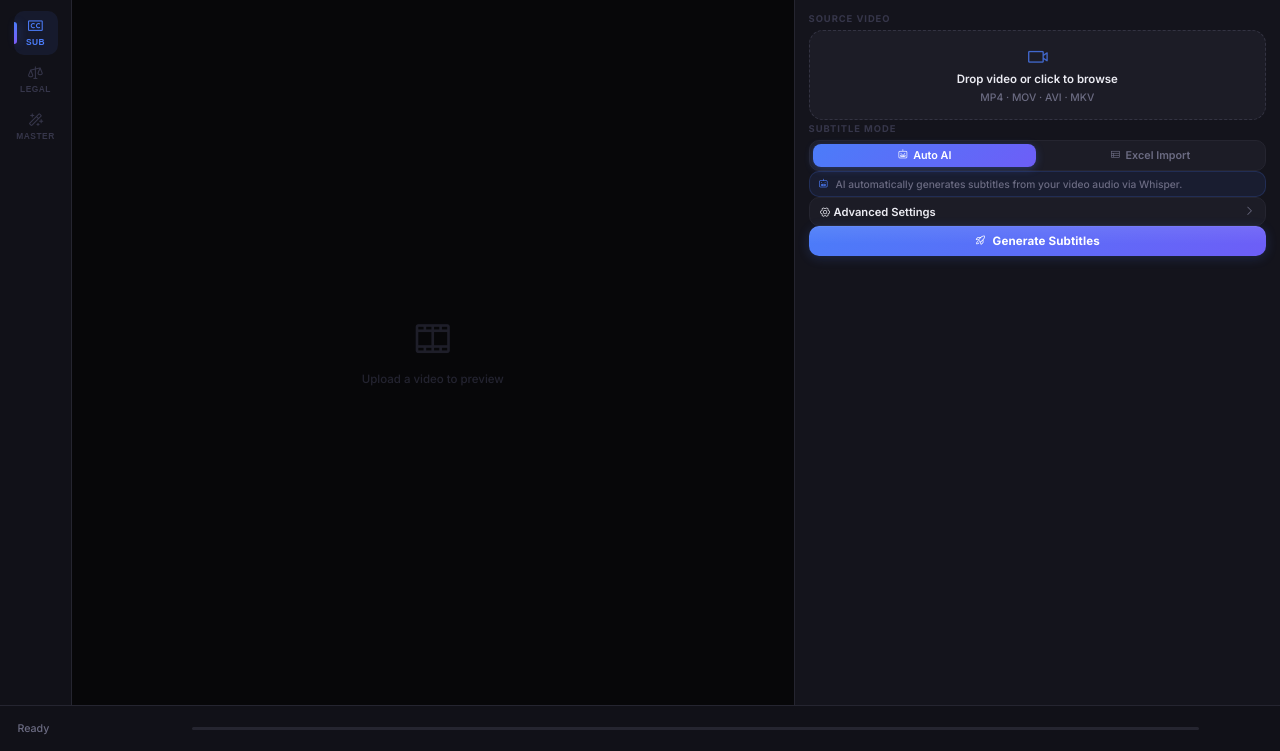
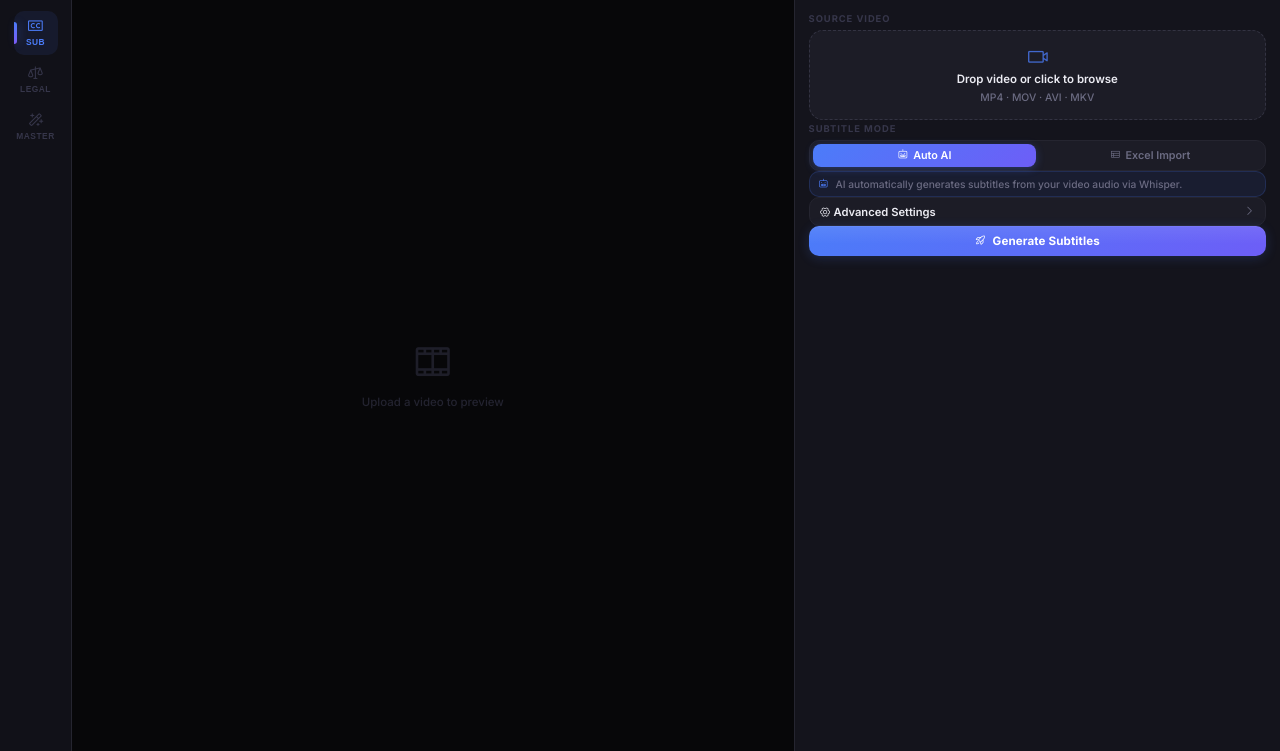
Before and after one commit to 22012003Hau123/Video_maker, a FastAPI app: page / in a window 1280 px wide. Shown: the part 49-800 px from the top of the page. Run offline with FastAPI, Linux system fonts and the light colour scheme; some libraries are stand-ins or nearby versions.

Commit message:
feat(ui): remove bottom statusbar

```diff
--- a/static/css/main.css
+++ b/static/css/main.css
@@ -127,7 +127,7 @@ html, body {
 /* ── WORKSPACE ───────────────────────────────────────────── */
 .workspace {
     display: flex;
-    height: calc(100vh - var(--navbar-h) - var(--statusbar-h));
+    height: calc(100vh - var(--navbar-h));
     overflow: hidden;
 }
 
--- a/templates/index.html
+++ b/templates/index.html
@@ -9,7 +9,7 @@
 <link href="https://fonts.googleapis.com/css2?family=Inter:wght@400;500;600;700&display=swap" rel="stylesheet">
 <link rel="stylesheet" href="https://unpkg.com/@phosphor-icons/web@2.1.1/src/regular/style.css">
 <link rel="stylesheet" href="https://unpkg.com/@phosphor-icons/web@2.1.1/src/fill/style.css">
-<link rel="stylesheet" href="/static/css/main.css?v=4">
+<link rel="stylesheet" href="/static/css/main.css?v=5">
 </head>
 <body>
 
@@ -561,15 +561,7 @@
 
 </div><!-- /workspace -->
 
-<!-- ══ STATUS BAR ═══════════════════════════════════════════ -->
-<footer class="statusbar">
-    <div class="statusbar-label" id="statusbar-label" data-i18n="status.ready">Ready</div>
-    <div class="statusbar-progress">
-        <div class="fill" id="statusbar-fill" style="width:0%"></div>
-    </div>
-    <div class="statusbar-percent" id="statusbar-percent"></div>
-    <div class="statusbar-actions" id="statusbar-actions"></div>
-</footer>
+<!-- statusbar removed -->
 
 <!-- ══ TOAST CONTAINER ══════════════════════════════════════ -->
 <div id="toast-container" class="toast-container"></div>
```
